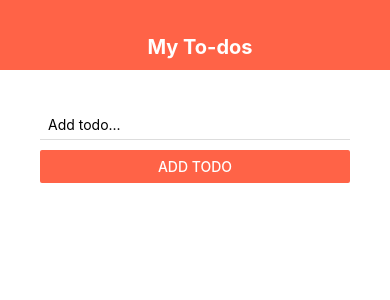
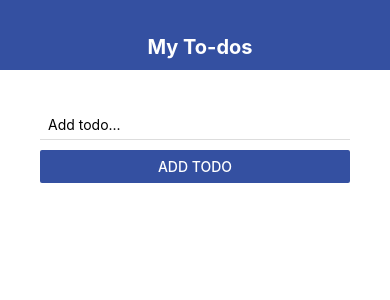
Before and after one commit to muradtheOZ/todo-app, a React Native app: screen / in a window 390 px wide. Shown: the top 300 px of the page. Built offline with nearby package versions, Linux system fonts and the light colour scheme.

Commit message:
todo vlidation done

```diff
--- a/App.js
+++ b/App.js
@@ -1,6 +1,6 @@
 import { StatusBar } from 'expo-status-bar';
 import React, { useState } from 'react';
-import { FlatList, StyleSheet, Text, View } from 'react-native';
+import { FlatList, StyleSheet, Alert, View } from 'react-native';
 import AddTodos from './Components/AddTodos/AddTodos';
 import Header from './Components/Header/Header';
 import Todos from './Components/Todos/Todos';
@@ -25,6 +25,7 @@ export default function App() {
     // });
   };
   const submitHandler = (text) => {
+    if(text.length > 4){
       const newTodos = [{
         text: text,
         key: Date.now().toString(36) + Math.random().toString(36).substr(2)
@@ -36,8 +37,20 @@ export default function App() {
       .then(()=>{
         setTodos(finalTodos);
       })
-
-
+    }
+    else{
+      Alert.alert(
+        "Sorry!",
+        "Todo must have more than 4 character",
+        [
+          {
+            text: "Cancel",
+            onPress: () => console.log("Cancel Pressed"),
+          },
+          { text: "OK", onPress: () => console.log("OK Pressed") }
+        ]
+      );
+    }
 
   };
 
--- a/Components/AddTodos/AddTodos.js
+++ b/Components/AddTodos/AddTodos.js
@@ -13,7 +13,7 @@ const AddTodos = ({submitHandler}) => {
                 placeholder="Add todo..."
                 onChangeText={changeHandler}
             />
-            <Button onPress={() =>submitHandler(text)} title='Add todo' color='tomato' />
+            <Button onPress={() =>submitHandler(text)} title='Add todo' color='#3450A1' />
         </View>
     );
 }
--- a/Components/Header/Header.js
+++ b/Components/Header/Header.js
@@ -14,7 +14,7 @@ const styles = StyleSheet.create({
         paddingLeft:10,
         height:70,
         paddingTop: 35,
-        backgroundColor: 'tomato'
+        backgroundColor: '#3450A1'
     },
     title: {
         textAlign: 'center',
```
Lines whose indentation alone changed are shown as unchanged.
